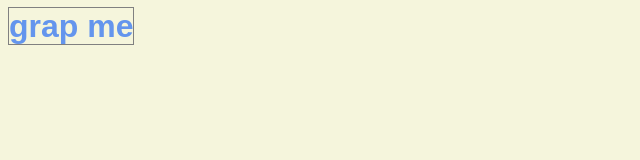
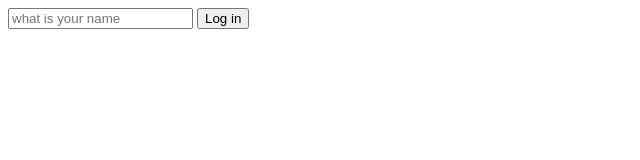
Before and after one commit to LEM1K/VScode-JSWorkspace, a plain HTML site: page index.html in a window 1280 px wide. Shown: the whole page, without its empty margins (0-640 px from the left). Drawn offline with Linux system fonts and the light colour scheme.

Commit message:
login logic

```diff
--- a/app.js
+++ b/app.js
@@ -1,9 +1,35 @@
-const h1 = document.querySelector("div.hello:first-child h1");
 
-function handleTitleClick() {
-    const clicked = "active";
-    h1.classList.toggle(clicked);
-};
+const loginForm = document.querySelector("#login-form");
+const loginInput = document.querySelector("#login-form input");
+const greeting = document.querySelector("#greeting");
+
+const HIDDEN = "hidden";
+const USERNAME_KEY = "username";
+
+function paintGreeting(username) {
+    greeting.innerText = `HELLO ${username}`;
+    greeting.classList.remove(HIDDEN);
+}
 
 
-h1.addEventListener("click", handleTitleClick);
+function handleLoginSubmit(info) {
+    info.preventDefault();
+    //const username = loginInput.value;
+    const username = loginInput.value;
+    localStorage.setItem(USERNAME_KEY , username);
+    loginForm.classList.add(HIDDEN);
+    paintGreeting(username);
+}
+
+
+
+const savedUsername = localStorage.getItem(USERNAME_KEY);
+
+if(savedUsername === null) {
+    loginForm.classList.remove(HIDDEN);
+    loginForm.addEventListener("submit", handleLoginSubmit);
+}
+else {
+    loginForm.classList.add(HIDDEN);
+    paintGreeting(savedUsername);
+}
--- a/index.html
+++ b/index.html
@@ -8,10 +8,11 @@
     <title>momentum</title>
 </head>
 <body>
-    <div class="hello">
-        <h1 class="fon">grap me</h1>
-    </div>
-
+    <form id="login-form">
+        <input required maxlength="15" type="text" placeholder="what is your name"/>
+        <input type="submit" value="Log in"/>
+    </form>
+    <h1 id="greeting" class="hidden"></h1>
     <script src="app.js">
     </script>
 
--- a/style.css
+++ b/style.css
@@ -1,15 +1,3 @@
-body {
-    background-color: beige;
+.hidden {
+    display: none;
 }
-h1 {
-    display:inline;
-    border: 1px solid gray;
-    color:cornflowerblue;
-    transition:color 1s;
-}
-.active{
-    color:tomato;
-}
-.fon {
-    font-family: arial;
-}
```
